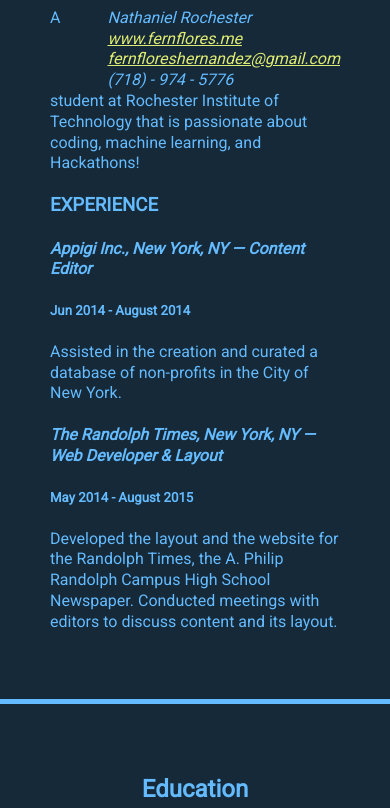
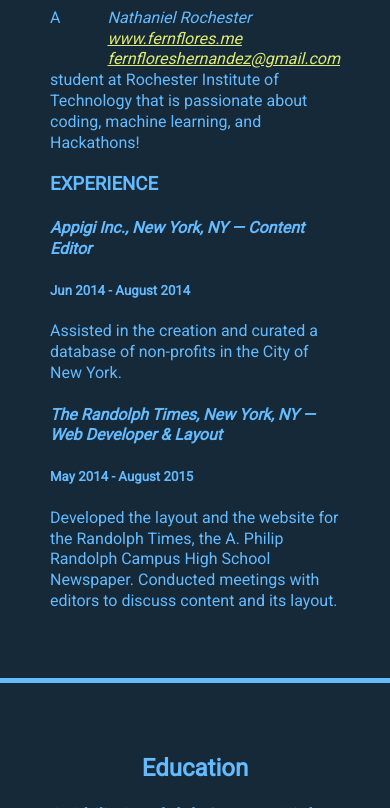
Before and after one commit to fernflores0463/NewWebsite, a plain HTML site: page index.html in a window 390 px wide. Shown: the part 2007-2815 px from the top of the page. Drawn offline with Linux system fonts and the light colour scheme; a web font is replaced by a local one.

Commit message:
Got a lot of spam, so I deletedmy phone number LOL

```diff
--- a/index.html
+++ b/index.html
@@ -55,7 +55,6 @@
 				Nathaniel Rochester <br>
 				<a href="http://fernflores.me">www.fernflores.me</a><br>
 				<a href="mailto:fernfloreshernandez@gmail.com">fernfloreshernandez@gmail.com</a><br>
-				(718) - 974 - 5776
 			</address>
 			<p>A student at Rochester Institute of Technology that is passionate about coding, machine 	learning, and Hackathons!</p>
 			<h3>EXPERIENCE</h3>
```
